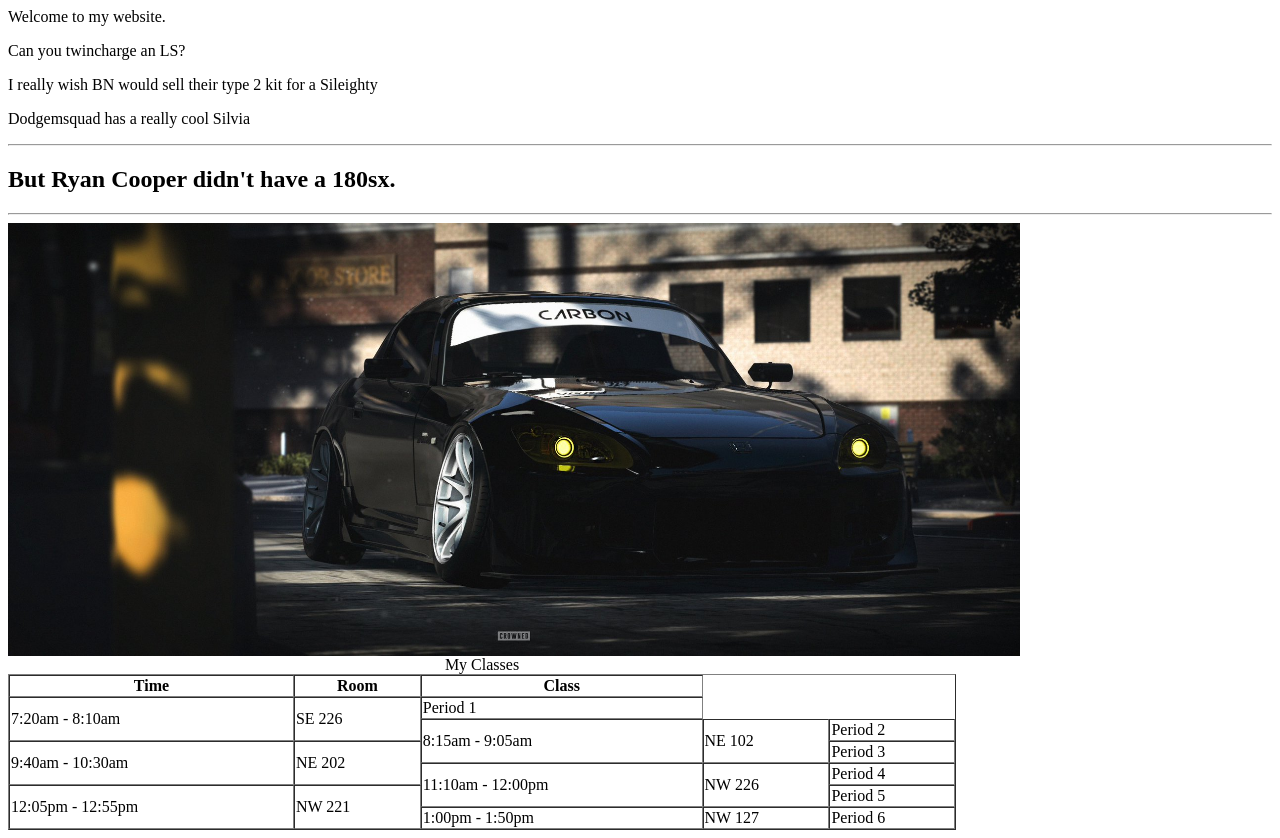
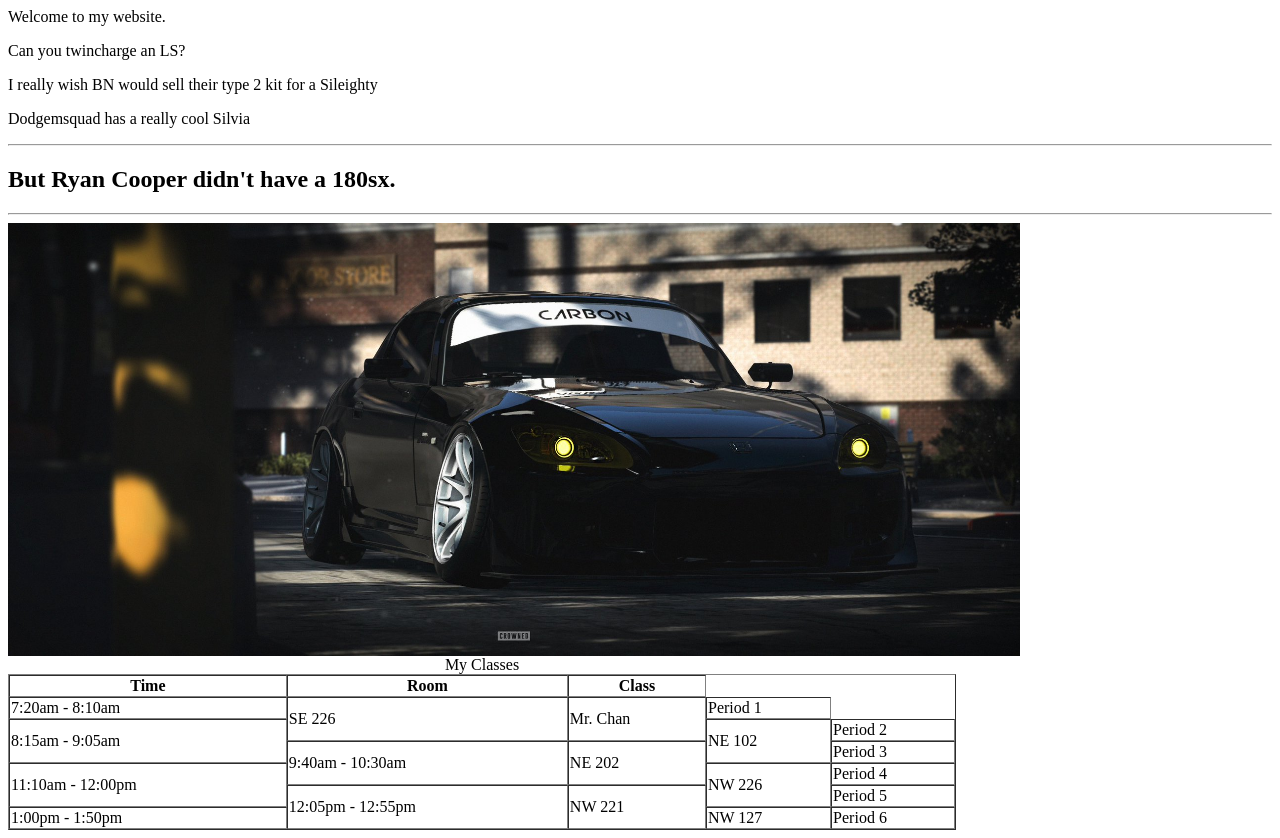
Before and after one commit to chungsyr000/GreatValue-Crowned, a plain HTML site: page index.html in a window 1280 px wide. Drawn offline with Linux system fonts and the light colour scheme.

Commit message:
Update index.html

```diff
--- a/index.html
+++ b/index.html
@@ -23,8 +23,9 @@
      <th>Class</th>
  </tr>
  <tr>
-     <td rowspan=2>7:20am - 8:10am</td>
+     <td>7:20am - 8:10am</td>
      <td rowspan=2>SE 226</td>
+     <td rowspan=2>Mr. Chan</td>
      <td>Period 1</td>
  </tr>
  <tr>
```
